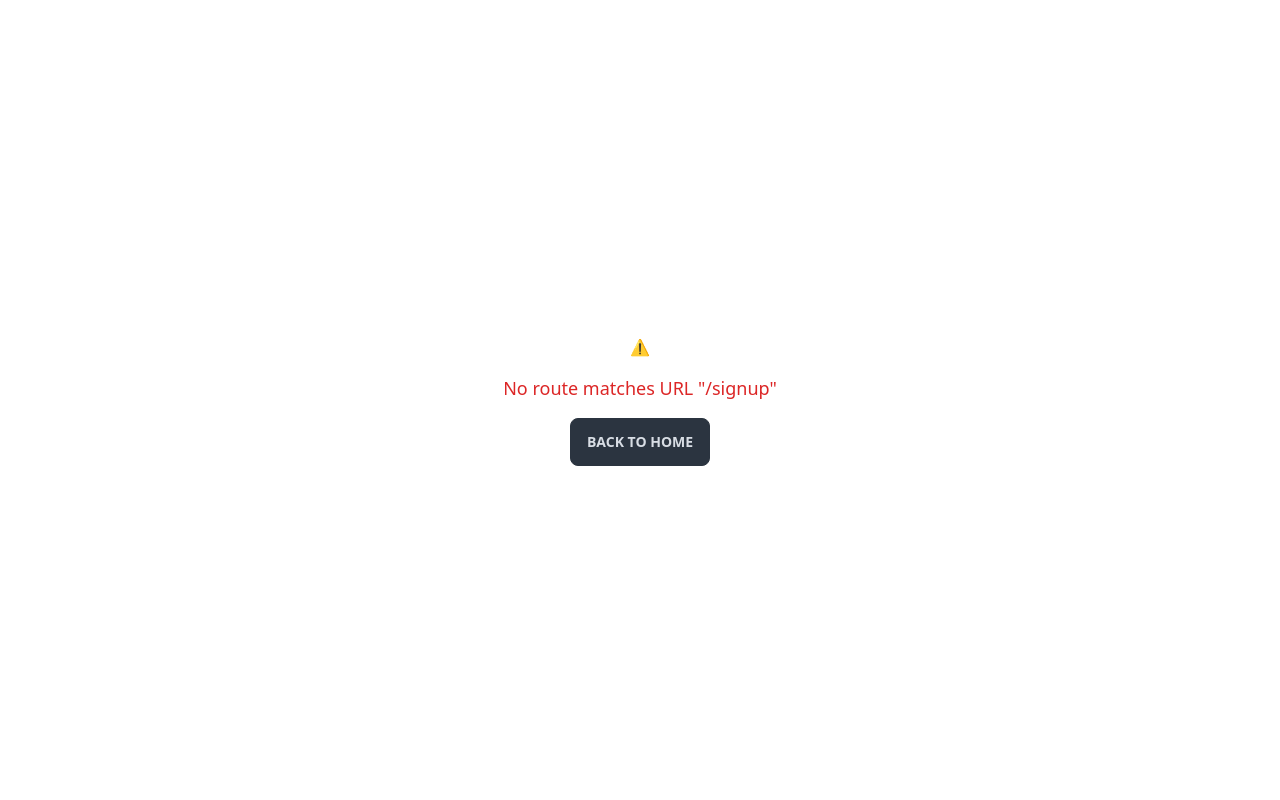
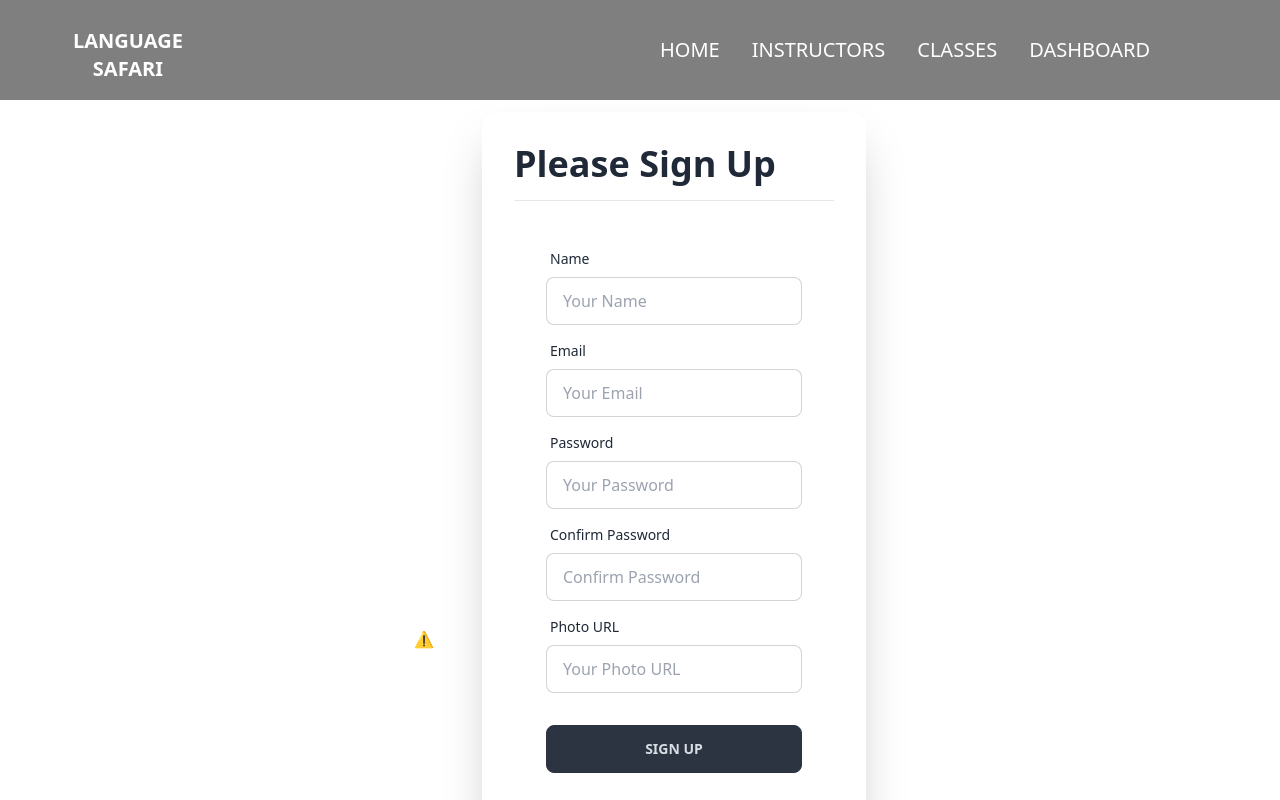
Before and after one commit to Washim-Akram/language-safari-client, a React (Vite) app: page /signup in a window 1280 px wide. Shown: the top 800 px of the page. Built offline with nearby package versions, Linux system fonts and the light colour scheme; no server answers.

Commit message:
Created SignUp page and added firebase config

```diff
--- a/package.json
+++ b/package.json
@@ -11,12 +11,16 @@
   },
   "dependencies": {
     "@lottiefiles/react-lottie-player": "^3.5.3",
+    "firebase": "^9.22.1",
     "localforage": "^1.10.0",
     "match-sorter": "^6.3.1",
     "react": "^18.2.0",
     "react-dom": "^18.2.0",
+    "react-helmet-async": "^1.3.0",
+    "react-hook-form": "^7.44.3",
     "react-router-dom": "^6.12.0",
-    "sort-by": "^1.2.0"
+    "sort-by": "^1.2.0",
+    "sweetalert2": "^11.7.11"
   },
   "devDependencies": {
     "@types/react": "^18.0.37",
--- a/src/Routes/Routes.jsx
+++ b/src/Routes/Routes.jsx
@@ -2,6 +2,7 @@ import { createBrowserRouter } from "react-router-dom";
 import Main from "../Layout/Main";
 import ErrorPage from "../pages/ErrorPage/ErrorPage";
 import Home from "../pages/Home/Home/Home";
+import SignUp from "../pages/SignUp/SignUp";
 
 const router = createBrowserRouter([
   {
@@ -13,6 +14,10 @@ const router = createBrowserRouter([
         path: "/",
         element: <Home></Home>,
       },
+      {
+        path: "/signup",
+        element: <SignUp></SignUp>,
+      },
     ],
   },
 ]);
--- /dev/null
+++ b/src/firebase/firebase.config.js
@@ -0,0 +1,17 @@
+// Import the functions you need from the SDKs you need
+import { initializeApp } from "firebase/app";
+// TODO: Add SDKs for Firebase products that you want to use
+// https://firebase.google.com/docs/web/setup#available-libraries
+
+// Your web app's Firebase configuration
+const firebaseConfig = {
+  apiKey: import.meta.env.VITE_API_KEY,
+  authDomain: import.meta.env.VITE_AUTH_DOMAIN,
+  projectId: import.meta.env.VITE_PROJECT_ID,
+  storageBucket: import.meta.env.VITE_STORAGE_BUCKET,
+  messagingSenderId: import.meta.env.VITE_MESSAGING_SENDER_ID,
+  appId: import.meta.env.VITE_APP_ID
+};
+
+// Initialize Firebase
+export const app = initializeApp(firebaseConfig);
--- a/src/main.jsx
+++ b/src/main.jsx
@@ -1,11 +1,14 @@
 import React from "react";
 import ReactDOM from "react-dom/client";
+import { HelmetProvider } from "react-helmet-async";
 import { RouterProvider } from "react-router-dom";
 import router from "./Routes/Routes";
 import "./index.css";
 
 ReactDOM.createRoot(document.getElementById("root")).render(
   <React.StrictMode>
-    <RouterProvider router={router} />
+    <HelmetProvider>
+      <RouterProvider router={router} />
+    </HelmetProvider>
   </React.StrictMode>
 );
--- /dev/null
+++ b/src/pages/SignUp/SignUp.jsx
@@ -0,0 +1,151 @@
+import { Player } from "@lottiefiles/react-lottie-player";
+import { Helmet } from "react-helmet-async";
+import { useForm } from "react-hook-form";
+import { Link } from "react-router-dom";
+
+const SignUp = () => {
+  const {
+    register,
+    handleSubmit,
+    formState: { errors },
+  } = useForm();
+  const onSubmit = (data) => console.log(data);
+
+  return (
+    <div className="my-24">
+      <Helmet>
+        <title>Language Safari | Sign Up</title>
+      </Helmet>
+      <div className="hero bg-base-100">
+        <div className="hero-content flex-col lg:flex-row gap-12">
+          <div className="w-full">
+            <Player
+              autoplay
+              loop
+              src="https://assets3.lottiefiles.com/packages/lf20_mjlh3hcy.json"
+            ></Player>
+          </div>
+
+          <div className="card flex-shrink-0 w-full max-w-sm shadow-2xl bg-base-100">
+            <div className="card-body">
+              <h1 className="text-4xl font-bold mb-2">Please Sign Up</h1>
+              <hr className="" />
+
+              <form onSubmit={handleSubmit(onSubmit)} className="card-body">
+                <div className="form-control">
+                  <label className="label">
+                    <span className="label-text">Name</span>
+                  </label>
+                  <input
+                    type="text"
+                    {...register("name", { required: true })}
+                    placeholder="Your Name"
+                    className="input input-bordered"
+                  />
+                  {errors.name && <span>Name field is required</span>}
+                </div>
+                <div className="form-control">
+                  <label className="label">
+                    <span className="label-text">Email</span>
+                  </label>
+                  <input
+                    type="email"
+                    {...register("email", { required: true })}
+                    placeholder="Your Email"
+                    className="input input-bordered"
+                  />
+                  {errors.email && <span>Email field is required</span>}
+                </div>
+                <div className="form-control">
+                  <label className="label">
+                    <span className="label-text">Password</span>
+                  </label>
+                  <input
+                    type="password"
+                    {...register("password", {
+                      required: true,
+                      minLength: 6,
+                      pattern:
+                        /(?=.*[A-Z])(?=.*[!@#$&*])(?=.*[0-9])(?=.*[a-z])/,
+                    })}
+                    placeholder="Your Password"
+                    className="input input-bordered"
+                  />
+                  {errors.password?.type === "required" && (
+                    <p className="text-red-600">Password field is required.</p>
+                  )}
+                  {errors.password?.type === "minLength" && (
+                    <p className="text-red-600">
+                      Password field must be minimum 6 characters long.
+                    </p>
+                  )}
+                  {errors.password?.type === "pattern" && (
+                    <p className="text-red-600">
+                      Password field have to contain one uppercase, one
+                      lowercase, one digits and one special character.
+                    </p>
+                  )}
+                </div>
+                <div className="form-control">
+                  <label className="label">
+                    <span className="label-text">Confirm Password</span>
+                  </label>
+                  <input
+                    type="password"
+                    {...register("confirmPassword", { required: true })}
+                    placeholder="Confirm Password"
+                    className="input input-bordered"
+                  />
+                  {errors.confirmPassword?.type === "required" && (
+                    <p className="text-red-600">
+                      Confirm Password field is required.
+                    </p>
+                  )}
+                </div>
+                <div className="form-control">
+                  <label className="label">
+                    <span className="label-text">Photo URL</span>
+                  </label>
+                  <input
+                    type="url"
+                    {...register("photoURL", { required: true })}
+                    placeholder="Your Photo URL"
+                    className="input input-bordered"
+                  />
+                  {errors.photoURL && <span>Photo URL field is required</span>}
+                </div>
+                <div className="form-control mt-6">
+                  <input
+                    className="btn btn-neutral"
+                    type="submit"
+                    value="Sign Up"
+                  />
+                </div>
+              </form>
+
+              <div className="divider">OR</div>
+
+              <button>
+                <img
+                  src="https://onymos.com/wp-content/uploads/2020/10/google-signin-button.png"
+                  alt="Sign in with Google"
+                />
+              </button>
+
+              <Link to="/login" className="text-center">
+                <p className="text-xs">
+                  Already have an account ? Please{" "}
+                  <span className="text-purple-600 font-medium hover:underline">
+                    Login
+                  </span>
+                </p>
+              </Link>
+            </div>
+          </div>
+        </div>
+      </div>
+    </div>
+  );
+};
+
+export default SignUp;
```
Also changed, not shown: 1 other file (tests, documents, lock files or other folders).
